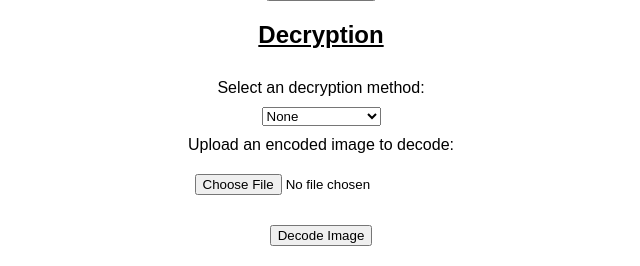
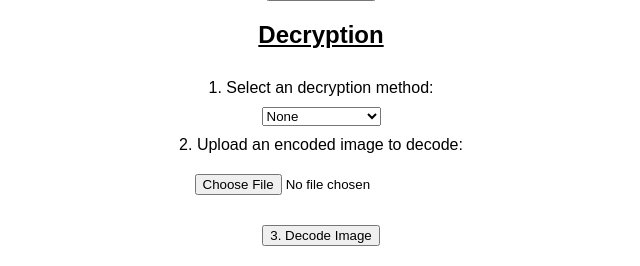
Before and after one commit to MattPlum/steganography, a Flask app: page / in a window 1280 px wide. Shown: the part 536-802 px from the top of the page, without its empty margins (319-959 px from the left). Run offline with Flask 3, Linux system fonts and the light colour scheme.

Commit message:
small ui changes

```diff
--- a/templates/index.html
+++ b/templates/index.html
@@ -67,15 +67,15 @@
         </form>
         <h2>Decryption</h2>
         <form action="{{ url_for('decode_image') }}" method="POST" enctype="multipart/form-data">
-            <label for="encryption_method">Select an decryption method:</label>
+            <label for="encryption_method">1. Select an decryption method:</label>
             <select name="encryption_method" id="encryption_method">
             <option value="none">None</option>
             <option value="caesar">Caesar Cipher</option>
             <option value="vigenere">Vigenere Cipher</option>
         </select>
-            <label for="encoded_image">Upload an encoded image to decode:</label>
+            <label for="encoded_image">2. Upload an encoded image to decode:</label>
             <input type="file" id="encoded_image" name="encoded_image" accept="image/*" required>
-            <button type="submit">Decode Image</button>
+            <button type="submit">3. Decode Image</button>
         </form>
     </div>
 </body>
```
